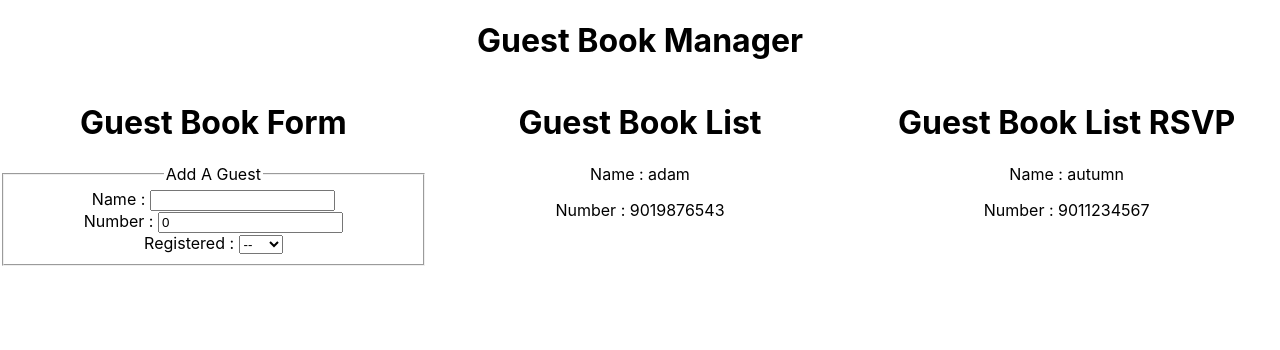
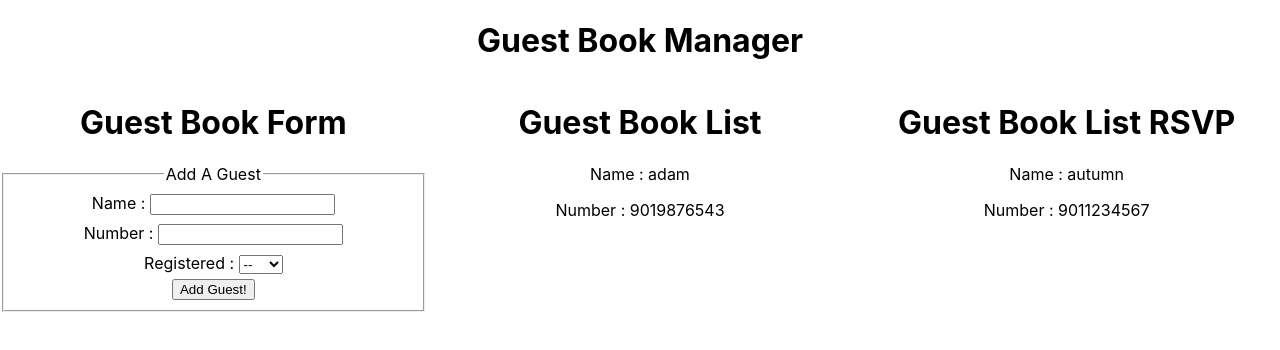
Before and after one commit to cs-fullstack-2020-spring/coding-concepts-assessment-2-autumn-ragland, a React (Create React App) app in the folder guest-book-app/: page / in a window 1280 px wide. Shown: the top 350 px of the page. Built offline with nearby package versions, Linux system fonts and the light colour scheme.

Commit message:
working form

```diff
--- a/guest-book-app/src/App.css
+++ b/guest-book-app/src/App.css
@@ -21,3 +21,8 @@
   grid-column: 3;
   padding: 1%;
 }
+
+.inputGroup{
+  display: block;
+  padding: 1%;
+}
--- a/guest-book-app/src/components/GuestBookForm.jsx
+++ b/guest-book-app/src/components/GuestBookForm.jsx
@@ -4,13 +4,31 @@ class GuessBookForm extends Component {
         super(props);
         this.state = {
             guestName: "",
-            guestNumber: 0,
+            guestNumber: "",
             guestResponse: "",
         }
     }
 
-    handleChange = () => {
-        console.log("called event handler");
+    handleChange = (event) => {
+        let inputName = event.target.name;
+        let inputValue = event.target.value;
+        if (inputName == "guestName") {
+            this.setState({ [inputName]: inputValue })
+        } else if (inputName == "guestNumber") {
+            this.setState({ [inputName]: inputValue })
+        } else if (inputName == "guestResponse") {
+            this.setState({ [inputName]: inputValue })
+        }
+    }
+
+    handleSubmission = (event) => {
+        event.preventDefault();
+        console.log(this.state);
+        this.setState({
+            guestName: "",
+            guestNumber: "",
+            guestResponse: "",
+        })
     }
 
     render() {
@@ -21,16 +39,16 @@ class GuessBookForm extends Component {
                     <fieldset>
                         <legend>Add A Guest</legend>
 
-                        <div>
+                        <div className="inputGroup">
                             <label htmlFor="guestName">Name : </label>
                             <input type="text" name="guestName" id="guestName" value={this.state.guestName} onChange={this.handleChange} />
                         </div>
 
-                        <div>
+                        <div className="inputGroup">
                             <label htmlFor="guestName">Number : </label>
-                            <input type="tel" pattern="[0-9]{3}-[0-9]{3}-[0-9]{4}" name="guestNumber" id="guestNumber" value={this.state.guestNumber} onChange={this.handleChange} />
+                            <input type="tel" name="guestNumber" id="guestNumber" value={this.state.guestNumber} onChange={this.handleChange} />
                         </div>
-                        <div>
+                        <div className="inputGroup">
                             <label htmlFor="guestResponse">Registered : </label>
                             <select name="guestResponse" id="guestResponse" value={this.state.guestResponse} onChange={this.handleChange}>
                                 <option value="">--</option>
@@ -38,7 +56,7 @@ class GuessBookForm extends Component {
                                 <option value={false}>No</option>
                             </select>
                         </div>
-
+                        <button onClick={this.handleSubmission}>Add Guest!</button>
                     </fieldset>
                 </form>
             </div>
```
